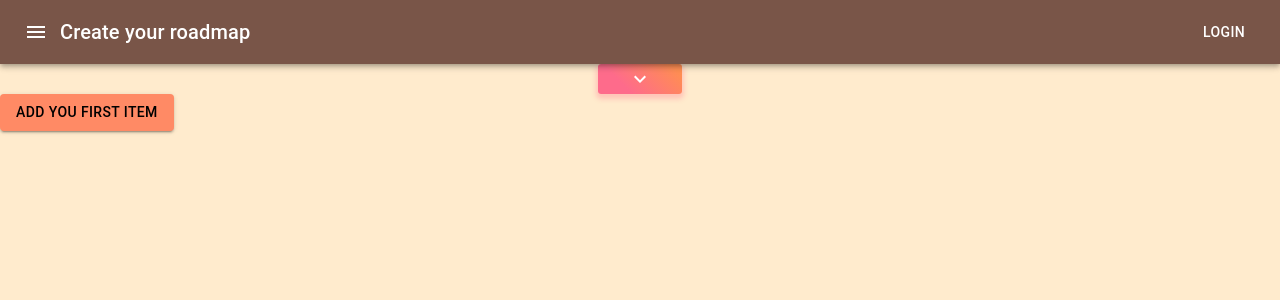
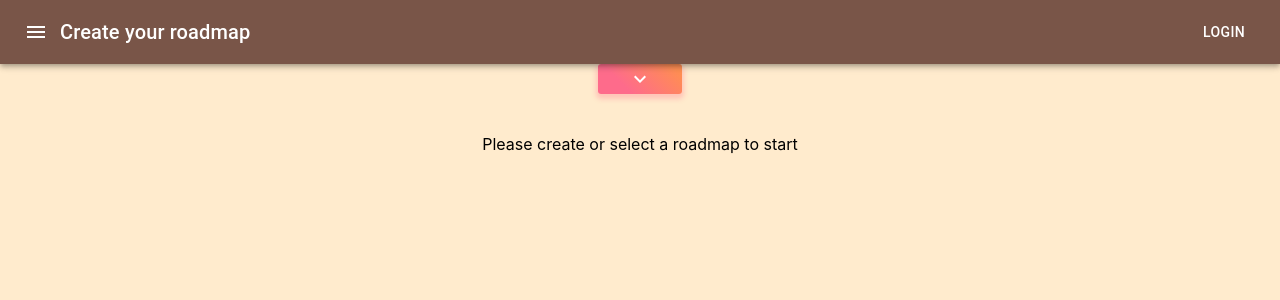
Before and after one commit to MasterLuoip/roadmap-planner-web, a React (Create React App) app: page / in a window 1280 px wide. Shown: the top 300 px of the page. Built offline with nearby package versions, Linux system fonts and the light colour scheme.

Commit message:
fix style

```diff
--- a/src/components/layout/mapBar/MapBar.tsx
+++ b/src/components/layout/mapBar/MapBar.tsx
@@ -7,11 +7,10 @@ import { useDispatch, useSelector } from 'react-redux';
 import { RootState } from '../../../app/store';
 import {
   addNewRoadmap,
+  selectActiveRoadmap,
   selectActiveRoadmapItem,
   setActiveRoadmap,
 } from '../../../feature/roadmap/roadmapSlice';
-import useCurdArrayWithItemId from '../../../utils/customHooks/useCurdArrayWithItemId';
-import { RoadmapType } from '../../roadmapPage/RoadmapView';
 import {
   cardBackgroundStyle,
   DropButton,
@@ -20,25 +19,15 @@ import {
   NavigationWrapper,
 } from './MapBarStyle';
 
-type MapBarType = {};
 export function MapBar(): JSX.Element {
   const localMapList = useSelector((state: RootState) => {
     return state.roadmap.roadmapList;
   });
-  // const { target: localMapList } = useCurdArrayWithItemId<RoadmapType>(mapList);
-  // const [activeId, setActiveId] = useState<string | null>(localMapList[0].id);
-  const activeRoadmap = useSelector(selectActiveRoadmapItem);
+  const activeRoadmap = useSelector(selectActiveRoadmap);
   const [showMapBar, setShowMapBar] = useState(false);
   const dispatch = useDispatch();
-  // useEffect(() => {
-  //   updateNewTarget(localMapList);
-  // }, [localMapList]);
 
   const onNewRoadmapClick = () => {
-    // addItem(
-    //   { id: nanoid(), title: 'new roadmap', itemList: [] },
-    //   AddPosition.end
-    // );
     dispatch(
       addNewRoadmap({ id: nanoid(), title: 'new roadmap', itemList: [] })
     );
--- a/src/components/roadmapPage/RoadmapView.tsx
+++ b/src/components/roadmapPage/RoadmapView.tsx
@@ -13,33 +13,15 @@ export type RoadmapType = {
   itemList: ItemType[];
 };
 export function RoadmapView(): JSX.Element {
-  // const { target, setTarget } = useCurdArrayWithItemId<RoadmapType>([
-  //   {
-  //     id: nanoid(),
-  //     title: 'defaultItem',
-  //     itemList: [],
-  //   },
-  // ]);
-  // const [activeTarget, setActiveTarget] = useState(target[0]);
   const isSidePanelShowed = useSelector(
     (state: RootState) => state.roadmap.activeRoadmapItem !== null
   );
-  // const updateNewTarget = (newTarget: RoadmapType[]) => {
-  //   setTarget(newTarget);
-  // };
-  // const updateRoadmapItemList = (id: string, newItemList: ItemType[]) => {
-  //   setTarget((target) => {
-  //     return target.map((t) => {
-  //       t.itemList = t.id === id ? newItemList : t.itemList;
-  //       return t;
-  //     });
-  //   });
-  // };
+
   return (
     <>
       <TopBar />
       <Grid container>
-        <Grid item xs>
+        <Grid item xs direction='column'>
           <MapBar />
           <RoadmapBody />
         </Grid>
--- a/src/components/roadmapPage/roadmapBody/RoadmapBody.tsx
+++ b/src/components/roadmapPage/roadmapBody/RoadmapBody.tsx
@@ -7,6 +7,7 @@ import {
   addNewItemToItemList,
   changeItemListSingleItemName,
   deleteItemInItemList,
+  selectActiveRoadmap,
   selectActiveRoadmapItem,
   setActiveRoadmapItem,
 } from '../../../feature/roadmap/roadmapSlice';
@@ -21,29 +22,13 @@ export type ItemType = {
 };
 
 export function RoadmapBody({}: {}) {
-  const roadmapItemList = useSelector(selectActiveRoadmapItem);
-  const itemList = roadmapItemList ? roadmapItemList.itemList : [];
+  const roadmapItemList = useSelector(selectActiveRoadmap);
+  const itemList = roadmapItemList ? roadmapItemList.itemList : null;
 
-  // const [itemList, setItemList] = useState<ItemType[]>(
-  //   roadmapItemList?.itemList
-  // );
   const activeItem = useSelector(
     (state: RootState) => state.roadmap.activeRoadmapItem
   );
   const dispatch = useDispatch();
-
-  // useEffect(() => {
-  //   if (
-  //     itemList.length !== roadmapItemList.length ||
-  //     itemList.every((i, index) => roadmapItemList[index].id === i.id)
-  //   ) {
-  //     setItemList(roadmapItemList);
-  //   }
-  // }, [roadmapItemList]);
-
-  // useEffect(() => {
-  //   updateRoadmapItemList(itemList);
-  // }, [itemList]);
 
   const onAddClick = (id?: string) => {
     dispatch(
@@ -56,29 +41,10 @@ export function RoadmapBody({}: {}) {
         id,
       })
     );
-    // setItemList((itemList) => {
-    //   return [
-    //     ...itemList.slice(0, index + 1),
-    //     ...[
-    //       {
-    //         title: 'new item',
-    //         id: nanoid(),
-    //         taskSections: [],
-    //       },
-    //     ],
-    //     ...itemList.slice(index + 1),
-    //   ];
-    // });
   };
 
   const onTitleChange = (id: string, newTitle: string) => {
     dispatch(changeItemListSingleItemName({ newTitle, id }));
-    // setItemList((itemList) => {
-    //   return itemList.map((item) => {
-    //     item.title = id === item.id ? newTitle : item.title;
-    //     return item;
-    //   });
-    // });
   };
 
   const onItemDelete = (id: string) => {
@@ -86,26 +52,25 @@ export function RoadmapBody({}: {}) {
       dispatch(setActiveRoadmapItem(null));
     }
     dispatch(deleteItemInItemList({ id }));
-    // setItemList((itemList) => {
-    //   return itemList.filter((item) => item.id !== id);
-    // });
   };
 
   const onItemClick = (item: ItemType) => {
     dispatch(setActiveRoadmapItem(item));
   };
   return (
-    <RoadmapBodyGridContainer container>
-      {itemList.length === 0 && (
+    <RoadmapBodyGridContainer container direction='column' alignItems='center'>
+      {itemList === null ? (
+        <div>Please create or select a roadmap to start</div>
+      ) : itemList.length === 0 ? (
         <Button
           variant='contained'
           color='secondary'
           onClick={() => onAddClick()}
         >
-          Add you first item
+          Add your first item
         </Button>
-      )}
-      {itemList.map((item, index) => {
+      ) : (
+        itemList.map((item, index) => {
           return (
             <RoadmapItem
               key={item.id}
@@ -118,7 +83,8 @@ export function RoadmapBody({}: {}) {
               onItemDelete={() => onItemDelete(item.id)}
             />
           );
-      })}
+        })
+      )}
     </RoadmapBodyGridContainer>
   );
 }
--- a/src/components/roadmapPage/roadmapBody/RoadmapBodyStyle.ts
+++ b/src/components/roadmapPage/roadmapBody/RoadmapBodyStyle.ts
@@ -2,7 +2,7 @@ import { Grid } from '@material-ui/core';
 import styled from 'styled-components';
 
 export const RoadmapBodyGridContainer = styled(Grid)`
-  flex: 1 auto;
+  padding-top: 40px;
 `;
 
 export const RoadmapItemGridWrapper = styled(Grid)`
--- a/src/feature/roadmap/roadmapSlice.ts
+++ b/src/feature/roadmap/roadmapSlice.ts
@@ -111,11 +111,19 @@ export const roadmapSlice = createSlice({
         payload: { newTitle, id },
       }: { payload: { newTitle: string; id: string } }
     ) => {
-      if (state.activeRoadmap === null) return;
-      const index = state.activeRoadmap.itemList.findIndex((i) => i.id === id);
-      if (index !== -1) {
-        state.activeRoadmap.itemList[index].title = newTitle;
-      }
+      const item = findRoadmapItem(
+        state.activeRoadmap?.id || '',
+        state.activeRoadmapItem?.id || '',
+        state
+      );
+      if (item === undefined) return;
+      item.title = newTitle;
+      state.activeRoadmapItem = item;
+      // if (state.activeRoadmap === null) return;
+      // const index = state.activeRoadmap.itemList.findIndex((i) => i.id === id);
+      // if (index !== -1) {
+      //   state.activeRoadmap.itemList[index].title = newTitle;
+      // }
     },
     deleteItemInItemList: (
       state,
@@ -145,7 +153,15 @@ export const {
 } = roadmapSlice.actions;
 
 // selector
+export const selectActiveRoadmap = (state: RootState) =>
+  state.roadmap.activeRoadmap;
 export const selectActiveRoadmapItem = (state: RootState) =>
-  state.roadmap.activeRoadmap;
+  state.roadmap.activeRoadmapItem;
 
+//utils
+const findRoadmapItem = (roadmapId: string, itemId: string, state: any) => {
+  return state.roadmapList
+    .find((roadmap: any) => roadmap.id === roadmapId)
+    ?.itemList.find((item: any) => item.id === itemId);
+};
 export default roadmapSlice.reducer;
```
Lines whose indentation alone changed are shown as unchanged.
